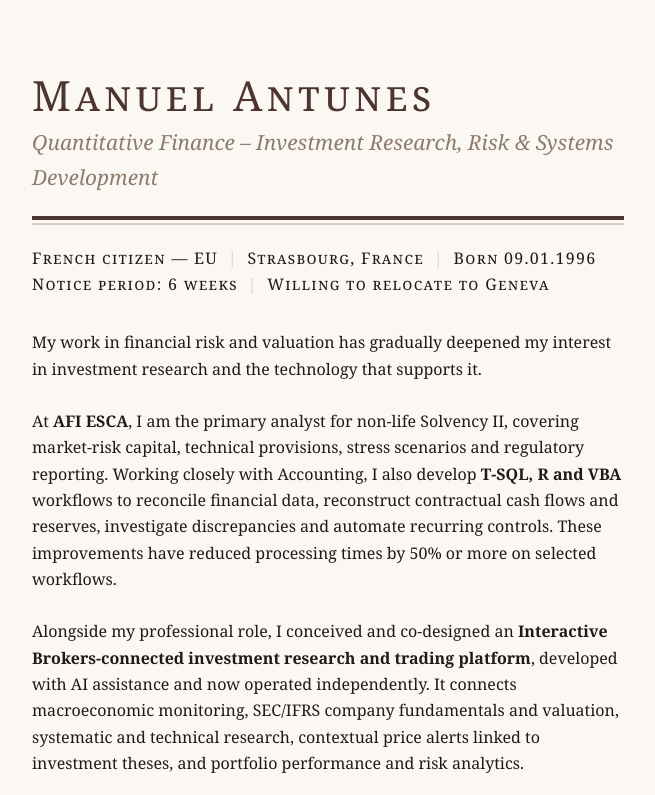
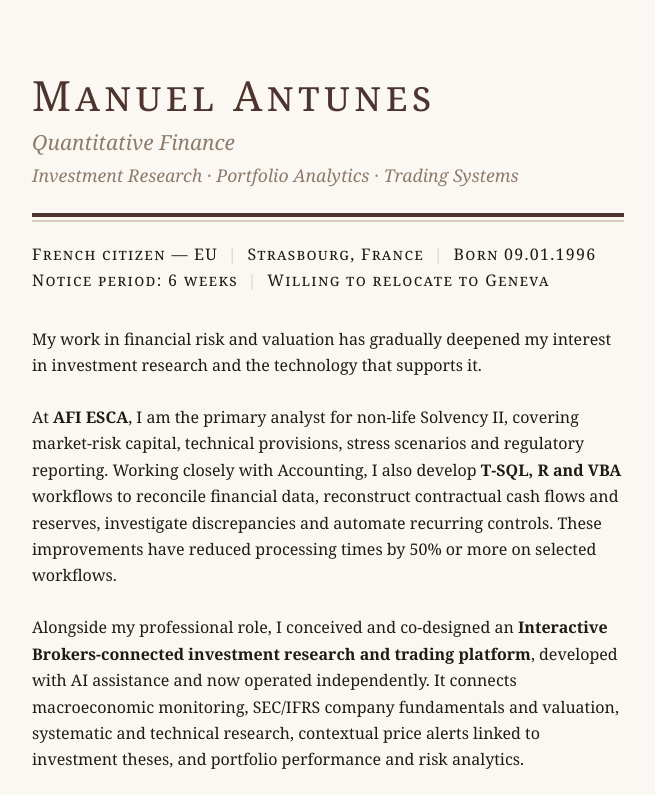
Before and after one commit to Mantunes67/mantunes67.github.io, a plain HTML site: page cv/index.html in a window 1280 px wide. Shown: the top 795 px of the page, without its empty margins (312-967 px from the left). Drawn offline with Linux system fonts and the light colour scheme; a web font is replaced by a local one.

Commit message:
landing page: position and subtitle aligned with latest CV
Co-Authored-By: Claude Opus 5.5 <noreply@anthropic.com>

```diff
--- a/cv/index.html
+++ b/cv/index.html
@@ -3,12 +3,12 @@
 <head>
 <meta charset="utf-8">
 <meta name="viewport" content="width=device-width, initial-scale=1">
-<title>Manuel Antunes — Quantitative Finance – Investment Research, Risk &amp; Systems Development</title>
+<title>Manuel Antunes — Quantitative Finance – Investment Research · Portfolio Analytics · Trading Systems</title>
 <meta name="description" content="Primary non-life Solvency II analyst (market-risk capital, technical provisions, stress scenarios) and builder of an Interactive Brokers-connected investment research &amp; trading platform. Willing to relocate to Geneva.">
 
 <!-- Open Graph : pilote la vignette LinkedIn -->
 <meta property="og:type" content="website">
-<meta property="og:title" content="Manuel Antunes — Quantitative Finance – Investment Research, Risk &amp; Systems Development">
+<meta property="og:title" content="Manuel Antunes — Quantitative Finance – Investment Research · Portfolio Analytics · Trading Systems">
 <meta property="og:description" content="Primary non-life Solvency II analyst (market-risk capital, technical provisions, stress scenarios) and builder of an Interactive Brokers-connected investment research &amp; trading platform. Willing to relocate to Geneva.">
 <meta property="og:url" content="https://mantunes67.github.io/cv/">
 <meta property="og:image" content="https://mantunes67.github.io/cv/og-cv.png">
@@ -39,6 +39,10 @@
   .role{
     font-style:italic; color:var(--taupe);
     font-size:1.3rem; margin-top:.35rem;
+  }
+  .subrole{
+    font-style:italic; color:var(--taupe);
+    font-size:1.1rem; margin-top:.1rem;
   }
   .brandrule{margin:1.4rem 0 1.2rem; width:100%;}
   .brandrule .a{height:4px; background:var(--cacao);}
@@ -71,7 +75,8 @@
 <body>
 
 <h1>Manuel Antunes</h1>
-<div class="role">Quantitative Finance – Investment Research, Risk &amp;&nbsp;Systems Development</div>
+<div class="role">Quantitative Finance</div>
+<div class="subrole">Investment Research · Portfolio Analytics · Trading Systems</div>
 
 <div class="brandrule" aria-hidden="true"><div class="a"></div><div class="b"></div></div>
 
```
